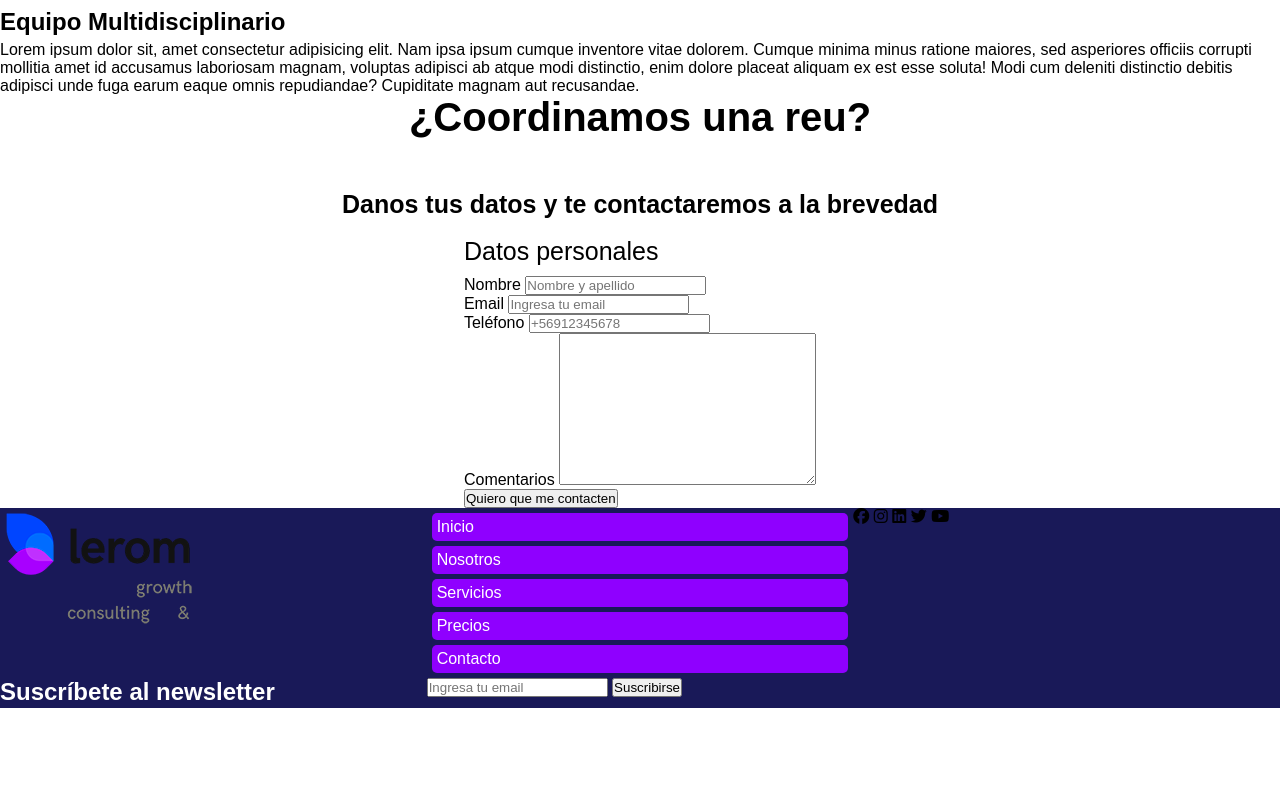
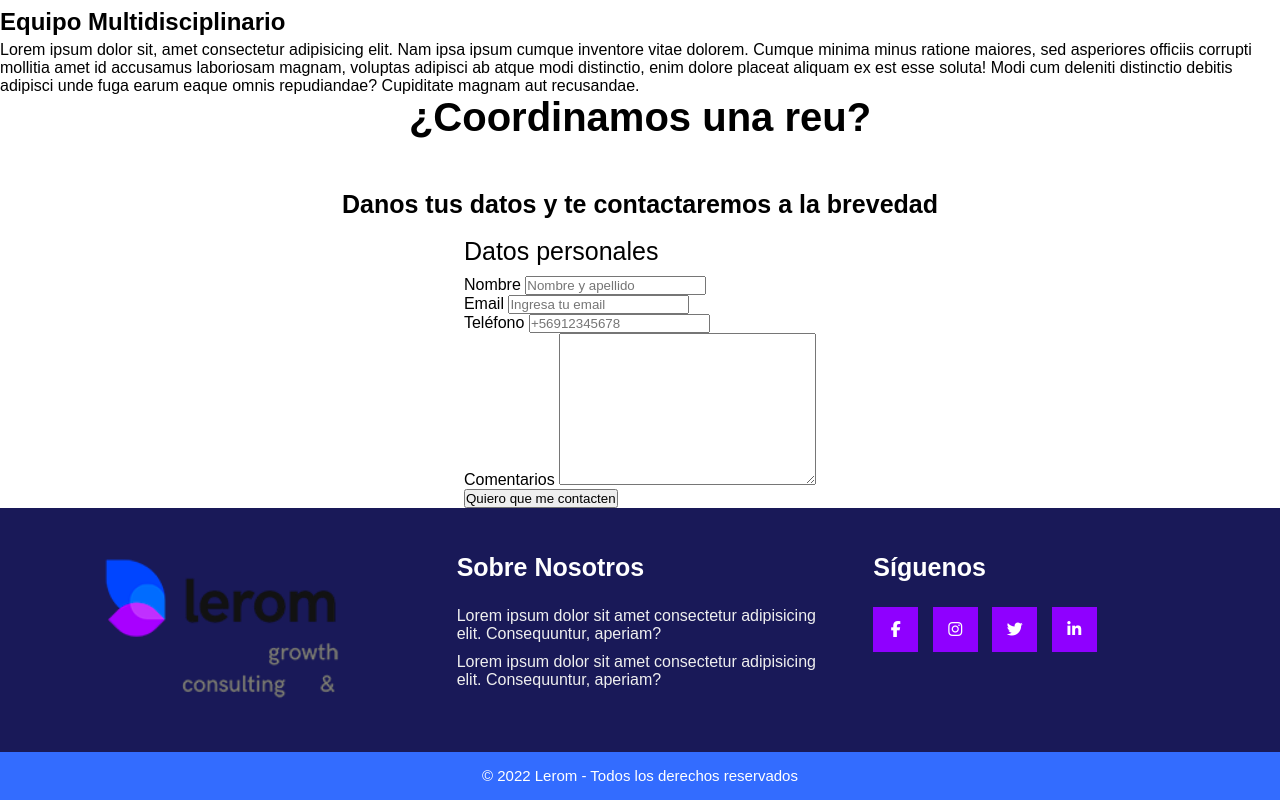
Before and after one commit to patomorel/PF-morel.github.io, a plain HTML site: page pages/nosotros.html in a window 1280 px wide. Shown: the part 565-1365 px from the top of the page. Before the commit the page ends 1273 px from the top, so only its background shows below. Drawn offline with nearby package versions, Linux system fonts and the light colour scheme.

Commit message:
actualizamos footer

```diff
--- a/css/style.css
+++ b/css/style.css
@@ -101,6 +101,7 @@ body {
     width: 100%;
     border-top-left-radius: 20px;
     border-top-right-radius: 20px;
+
 }
 .text {
     padding: 0 20px 20px;
@@ -205,50 +206,6 @@ body {
 }
 
 
-#footer{
-    display: grid;
-    grid-template-areas:
-    "logo menu rrss"
-    "susc form form";
-    gap: 0;
-    height: 200px;
-    grid-template-columns: 1fr 1fr 1fr;
-    grid-template-rows: 1fr 1fr;
-}
-.footer-logo {
-    background-color: rgb(25, 25, 88);
-    grid-area: logo;
-}
-.footer-menu {
-    background-color: rgb(25, 25, 88);
-    grid-area: menu;
-}
-.footer-menu nav ul {
-    list-style: none;
-}
-.footer-menu nav ul li a{
-    display: flex;
-    text-decoration: none;
-    margin: 5px;
-    background-color: #8f00ff;
-    padding: 5px 5px;
-    border-radius: 5px;
-    color: white;
-}
-.footer-rrss {
-    background-color: rgb(25, 25, 88);
-    grid-area: rrss;
-}
-
-.footer-nl {
-    background-color: rgb(25, 25, 88);
-    grid-area: susc;
-    color: white;
-}
-.footer-form {
-    background-color: rgb(25, 25, 88);
-    grid-area: form;
-}
 .contText h2{
     text-align: center;
     font-size: 40px;
@@ -323,9 +280,7 @@ body {
     width: auto;
     max-width: 100px;
     max-height: 100px;
-    animation-duration: 3s;
-    animation-name: aparecer;
-    animation-iteration-count: infinite;
+
 }
 #precios h3{
     font-size: 25px;
@@ -374,3 +329,78 @@ body {
     padding-bottom: 10px;
 
 }
+.pie-pagina{
+    width: 100%;
+    background-color: rgb(25, 25, 88);
+}
+.pie-pagina .grupo1{
+    width: 100%;
+    max-width: 1200px;
+    margin: auto;
+    display: grid;
+    grid-template-columns: repeat(3, 1fr);
+    grid-gap: 50px;
+    padding: 45px 0px;
+}
+.pie-pagina .grupo1 .box figure{
+    width: 100%;
+    height: 100%;
+    display: flex;
+    justify-content: center;
+    align-items: center;
+
+}
+.pie-pagina .grupo1 .box figure img{
+    width: 250px;
+}
+.pie-pagina .grupo1 .box h2{
+    color: white;
+    margin-bottom: 25px;
+    font-size: 25px;
+}
+.pie-pagina .grupo1 .box p{
+    color: #efefef;
+    margin-bottom: 10px;
+}
+.pie-pagina .grupo1 .red-social a{
+    display: inline-block;
+    text-decoration: none;
+    width: 45px;
+    height: 45px;
+    line-height: 45px;
+    color: white;
+    margin-right: 10px;
+    background-color: rgb(143, 0, 255);
+    text-align: center;
+    transition: all 300ms ease;
+}
+.pie-pagina .grupo1 .red-social a:hover{
+    color: gray;
+}
+.pie-pagina .grupo2 {
+    background-color: rgb(51, 108, 255);
+    padding: 15px 10px;
+    text-align: center;
+    color: white;
+}
+.pie-pagina .grupo2 small{
+    font-size: 15px;
+}
+
+@media (max-width: 768px) {
+    .pie-pagina .grupo1{
+        width: 90%;
+        grid-template-columns: repeat(2, 1fr);
+        grid-gap: 30px;
+        padding: 35px 0px;
+    }
+}
+@media (max-width: 576px) {
+    .pie-pagina .grupo1{
+        width: 90%;
+        grid-template-columns: repeat(1, 1fr);
+        grid-gap: 30px;
+        padding: 35px 0px;
+    }
+
+}
--- a/pages/nosotros.html
+++ b/pages/nosotros.html
@@ -70,45 +70,37 @@
                 </form>
         </section>
 
-        <div>
-            <footer id="footer">
-                <div class="footer-logo">
-                    <a href="../index.html"><img src="../images/lerom-logo-200x120.png" alt=""></a>
+        <footer class="pie-pagina">
+            <div class="grupo1">
+                <div class="box">
+                    <figure>
+                        <a href="../index.html">
+                            <img src="../images/lerom-logo-200x120.png" alt="">
+                        </a>
+                    </figure>
                 </div>
+                <div class="box">
+                    <h2>Sobre Nosotros</h2>
+                    <p>Lorem ipsum dolor sit amet consectetur adipisicing elit. Consequuntur, aperiam?</p>
+                    <p>Lorem ipsum dolor sit amet consectetur adipisicing elit. Consequuntur, aperiam?</p>
+                </div>
+                <div class="box">
+                    <h2>Síguenos</h2>
+                    <div class="red-social">
+                        <a href="https://facebook.com" class="fa fa-facebook" target="_blank"></a>
+                        <a href="https://instagram.com" class="fa fa-instagram" target="_blank"></a>
+                        <a href="https://twitter.com" class="fa fa-twitter" target="_blank"></a>
+                        <a href="https://linkedin.com" class="fa fa-linkedin" target="_blank"></a>
+                    </div>
+                </div>
+            </div>
+            <div class="grupo2">
+                <small>&copy; 2022 Lerom - Todos los derechos reservados </small>
+            </div>
 
-                <div class="footer-menu">
-                    <nav>
-                        <ul>
-                            <li><a href="../index.html">Inicio</a></li>
-                            <li><a href="./nosotros.html">Nosotros</a></li>
-                            <li><a href="./servicios.html">Servicios</a></li>
-                            <li><a href="./precios.html">Precios</a></li>
-                            <li><a href="./contacto.html">Contacto</a></li>
-                        </ul>
-                    </nav>
-                </div>
+        </footer>
 
-                <div class="footer-rrss">
-                    <span class="fb"><i class="fa-brands fa-facebook"></i></span>
-                    <span class="ig"><i class="fa-brands fa-instagram"></i></span>
-                    <span class="lin"><i class="fa-brands fa-linkedin"></i></span>
-                    <span class="tw"><i class="fa-brands fa-twitter"></i></span>
-                    <span class="yt"><i class="fa-brands fa-youtube"></i></span>
-                </div>
-
-                <div class="footer-nl">
-                    <h2>Suscríbete al newsletter</h2>
-                </div>
-
-                <div class="footer-form">
-                    <form class="formFooter" action="">
-                        <input type="text" placeholder="Ingresa tu email">
-                        <button type="submit">Suscribirse</button>
-                </div>
-
-
-            </footer>
-        </div>
+        <script src="https://cdn.jsdelivr.net/npm/bootstrap@5.2.2/dist/js/bootstrap.bundle.min.js" integrity="sha384-OERcA2EqjJCMA+/3y+gxIOqMEjwtxJY7qPCqsdltbNJuaOe923+mo//f6V8Qbsw3" crossorigin="anonymous"></script>
 
 </body>
 </html>
```
Also changed, not shown: index.html (+29 -39 lines), pages/contacto.html (+27 -37 lines), pages/precios.html (+27 -37 lines), pages/servicios.html (+27 -36 lines), 1 other file.
